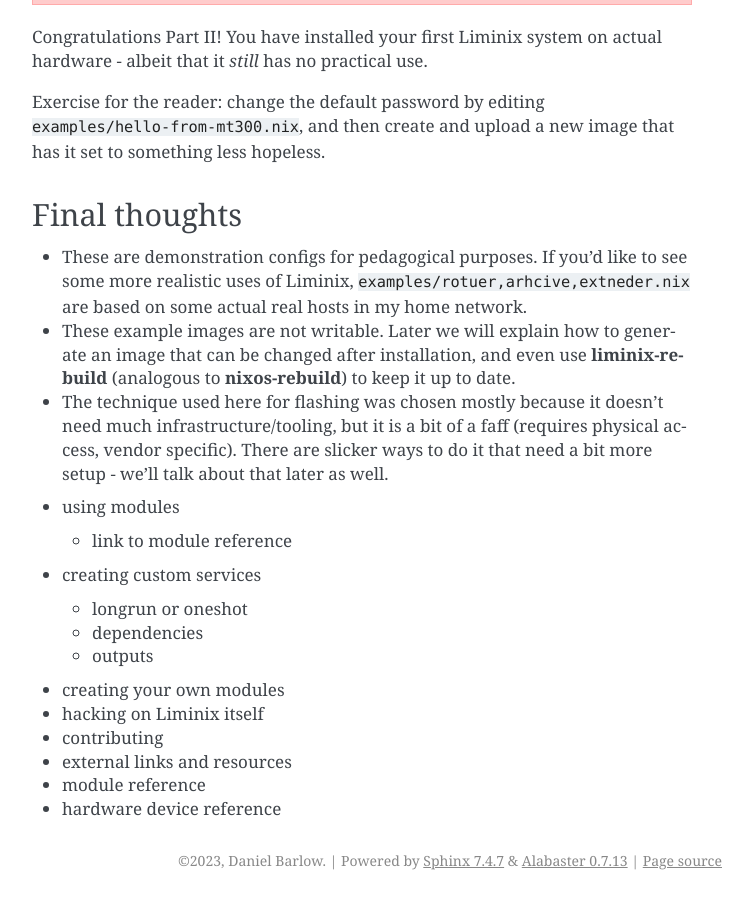
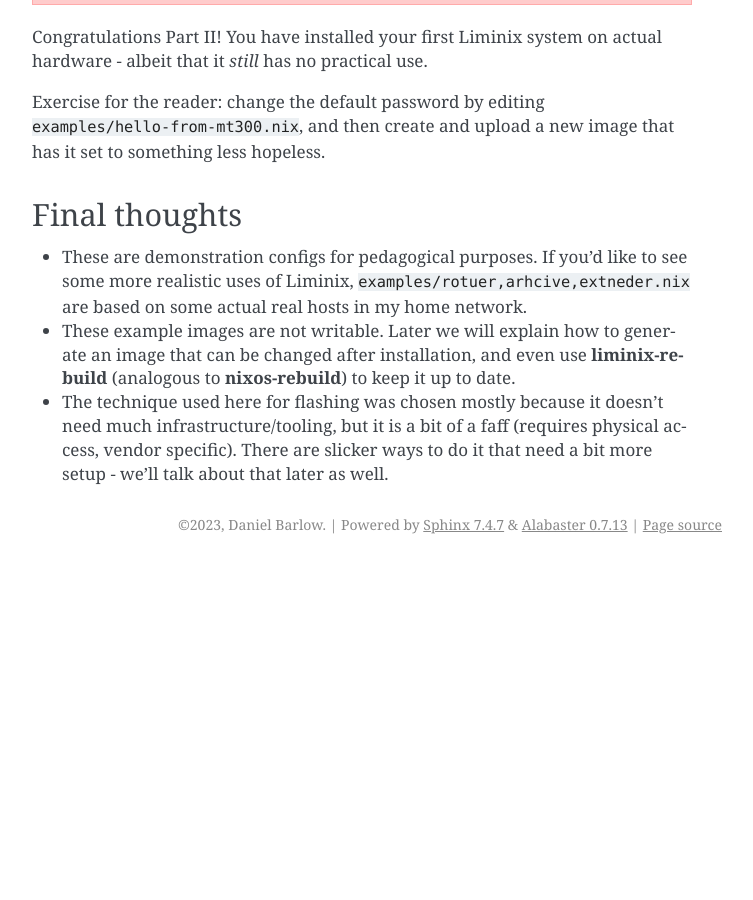
Before and after one commit to telent/liminix, a Sphinx documentation site: the page built from doc/tutorial.rst, in a window 1280 px wide and 900 px high, scrolled down 4514 px. Shown: the whole window, without its empty margins (388-1141 px from the left). Built offline with Sphinx 7.4.7, drawn with Linux system fonts in a browser that asks for light colours; after the commit the page ends 5078 px from its top, so only the background shows below that.

Commit message:
rename file

```diff
--- a/doc/index.rst
+++ b/doc/index.rst
@@ -5,7 +5,7 @@
    :maxdepth: 3
    :caption: Contents:
 
-   new
+   tutorial
 
 
 Indices and tables
--- a/doc/new.rst
+++ b/doc/tutorial.rst
@@ -255,28 +255,3 @@
   (requires physical access, vendor specific). There are slicker ways
   to do it that need a bit more setup - we'll talk about that later as
   well.
-
-
-
-
-- using modules
-
-  - link to module reference
-
-- creating custom services
-
-  - longrun or oneshot
-  - dependencies
-  - outputs
-
-- creating your own modules
-
-- hacking on Liminix itself
-
-- contributing
-
-- external links and resources
-
-- module reference
-
-- hardware device reference
```
